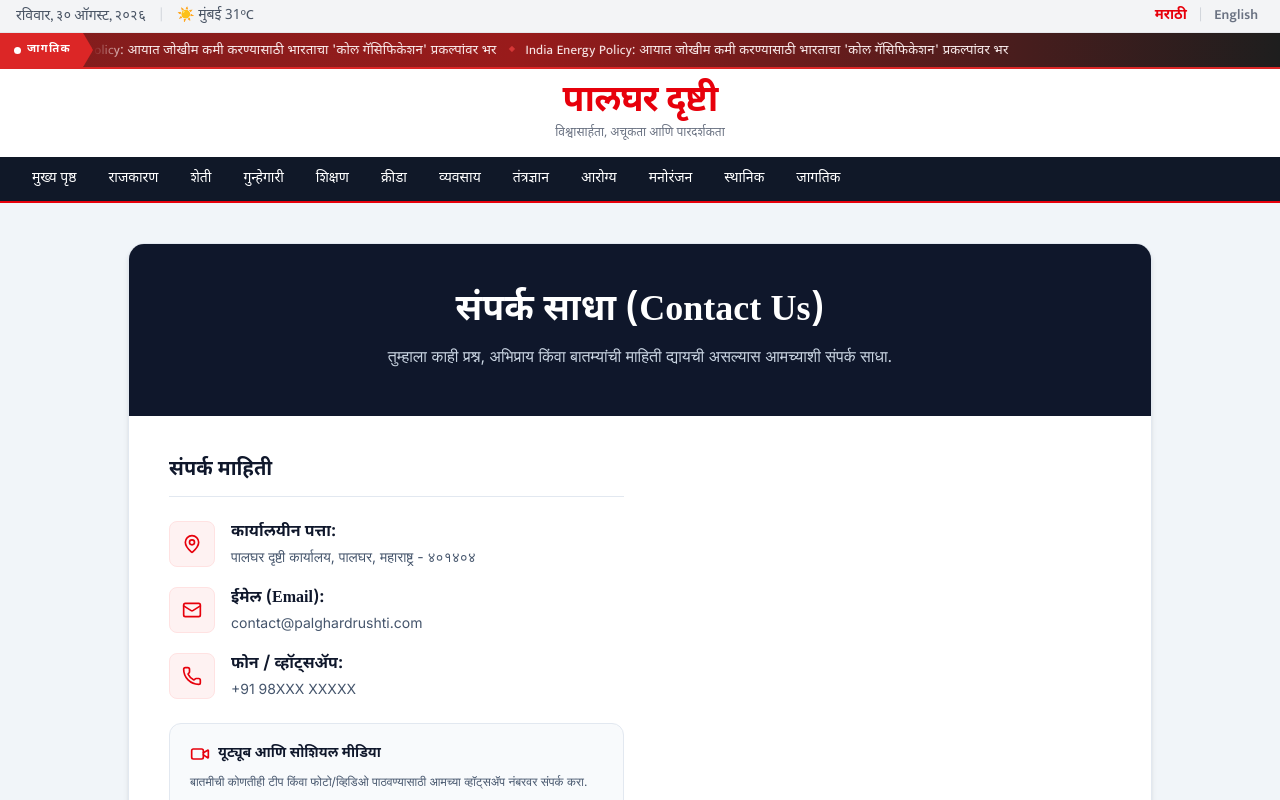
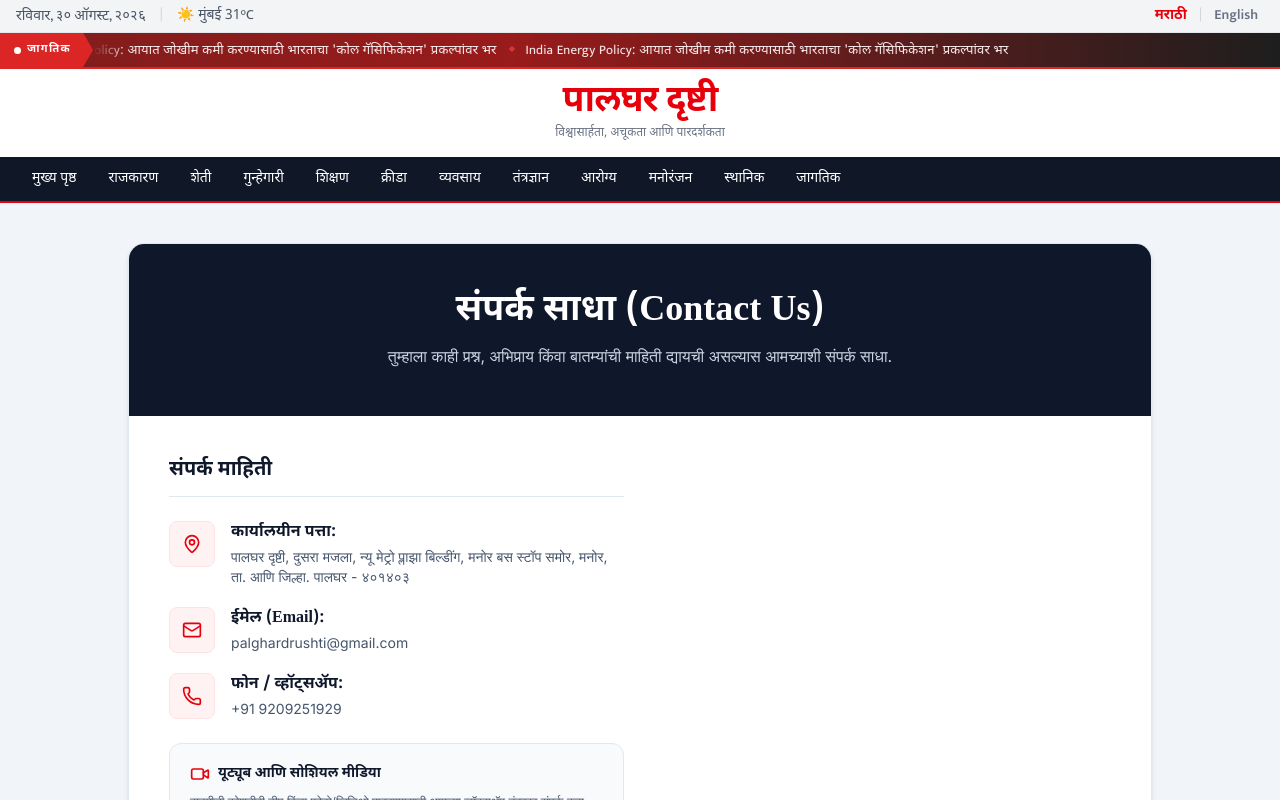
Before and after one commit to Jayraj-18/News_Frontend, a React (Vite) app: page /contact in a window 1280 px wide. Shown: the top 800 px of the page. Built offline with nearby package versions, Linux system fonts and the light colour scheme; no server answers; a web font is replaced by a local one.

Commit message:
added actual content on contact page

```diff
--- a/src/Pages/ContactUs.jsx
+++ b/src/Pages/ContactUs.jsx
@@ -42,7 +42,7 @@ export default function ContactUs() {
                 </div>
                 <div>
                   <h3 className="font-semibold text-slate-900 text-base">कार्यालयीन पत्ता:</h3>
-                  <p className="text-slate-600 mt-0.5">पालघर दृष्टी कार्यालय, पालघर, महाराष्ट्र - ४०१४०४</p>
+                  <p className="text-slate-600 mt-0.5">पालघर दृष्टी, दुसरा मजला, न्यू मेट्रो प्लाझा बिल्डींग, मनोर बस स्टॉप समोर, मनोर, ता. आणि जिल्हा. पालघर - ४०१४०३</p>
                 </div>
               </div>
 
@@ -53,7 +53,7 @@ export default function ContactUs() {
                 </div>
                 <div>
                   <h3 className="font-semibold text-slate-900 text-base">ईमेल (Email):</h3>
-                  <p className="text-slate-600 mt-0.5">contact@palghardrushti.com</p>
+                  <p className="text-slate-600 mt-0.5">palghardrushti@gmail.com</p>
                 </div>
               </div>
 
@@ -64,7 +64,7 @@ export default function ContactUs() {
                 </div>
                 <div>
                   <h3 className="font-semibold text-slate-900 text-base">फोन / व्हॉट्सॲप:</h3>
-                  <p className="text-slate-600 mt-0.5">+91 98XXX XXXXX</p>
+                  <p className="text-slate-600 mt-0.5">+91 9209251929</p>
                 </div>
               </div>
             </div>
@@ -79,7 +79,7 @@ export default function ContactUs() {
                 बातमीची कोणतीही टीप किंवा फोटो/व्हिडिओ पाठवण्यासाठी आमच्या व्हॉट्सॲप नंबरवर संपर्क करा.
               </p>
               <a
-                href="https://youtube.com/@palghardrushti"
+                href="https://www.youtube.com/@NewsPoliceReporter"
                 target="_blank"
                 rel="noreferrer"
                 className="inline-flex items-center justify-center gap-2 w-full py-2.5 bg-red-600 hover:bg-red-700 text-white text-xs font-bold rounded-lg transition-colors shadow-sm"
```
